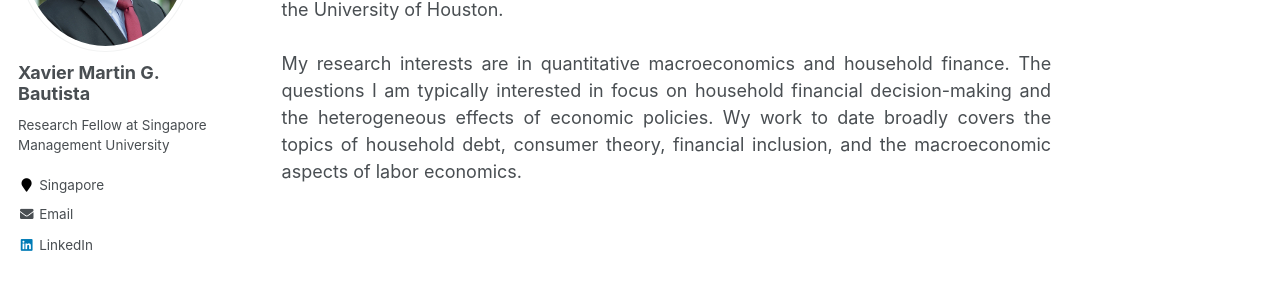
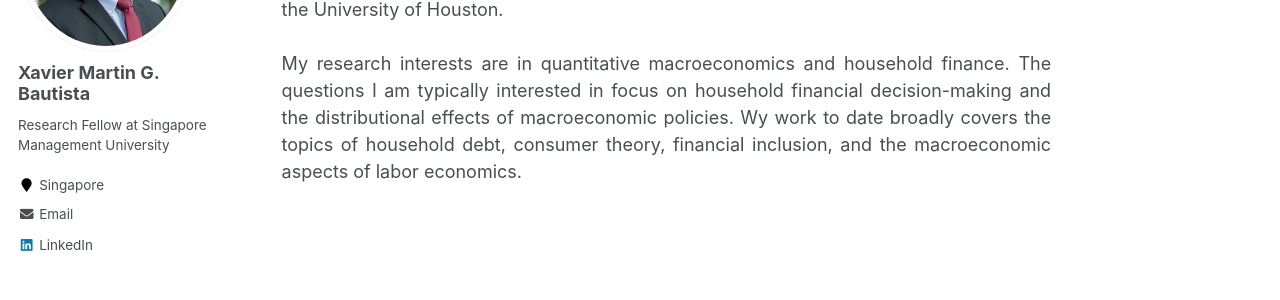
Before and after one commit to xmgbautista/xmgbautista.github.io, a Jekyll site: the page built from _pages/about.md, in a window 1280 px wide. Shown: the part 257-557 px from the top of the page. Built offline with Jekyll 4.4.1, drawn with Linux system fonts in a browser that asks for light colours.

Commit message:
Update about.md

```diff
--- a/_pages/about.md
+++ b/_pages/about.md
@@ -22,6 +22,6 @@ I am a post-doctoral Research Fellow at the Sim Kee Boon Institute for Financial
 I received my Ph.D. in Economics from the University of Houston. <br>
 <br>
 My research interests are in quantitative macroeconomics and household finance. The questions I am typically interested in focus
-on household financial decision-making and the heterogeneous effects of economic policies. Wy work to date broadly covers the
+on household financial decision-making and the distributional effects of macroeconomic policies. Wy work to date broadly covers the
 topics of household debt, consumer theory, financial inclusion, and the macroeconomic aspects of labor economics.
 </p>
```
